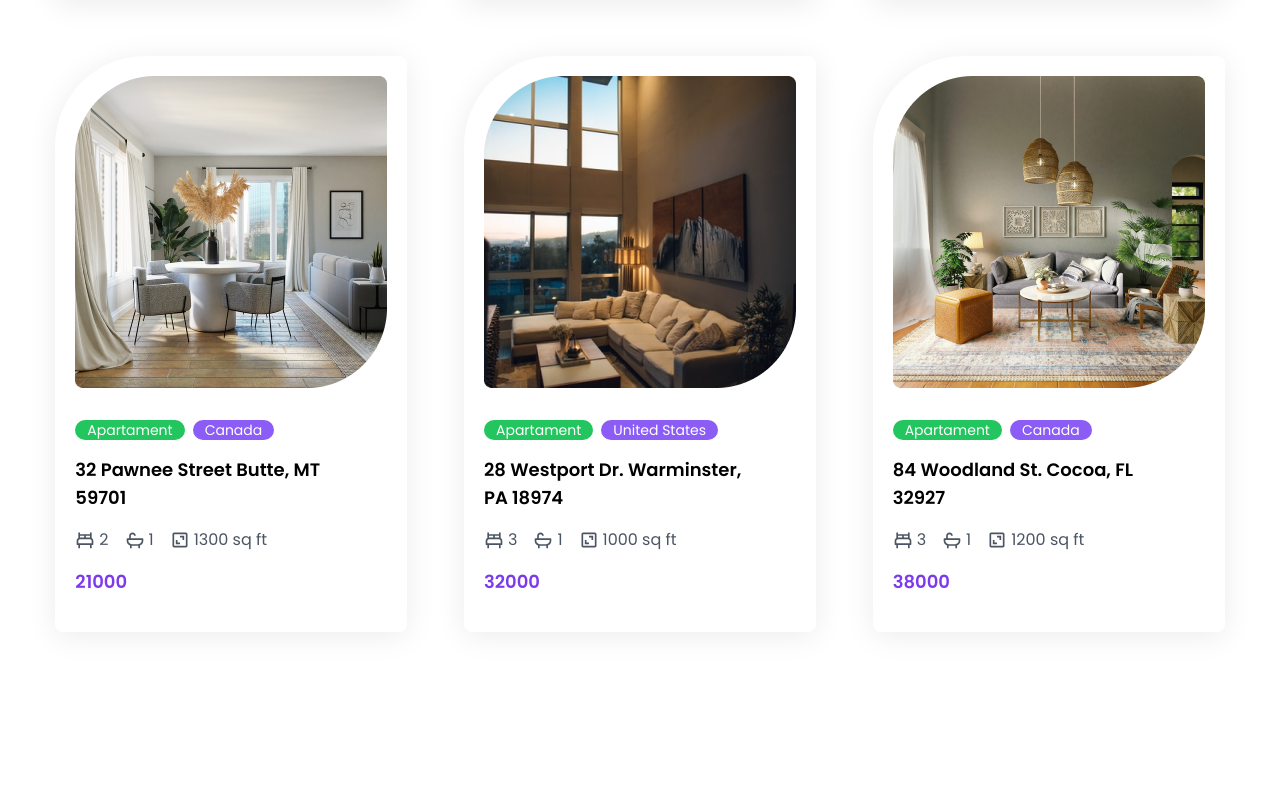
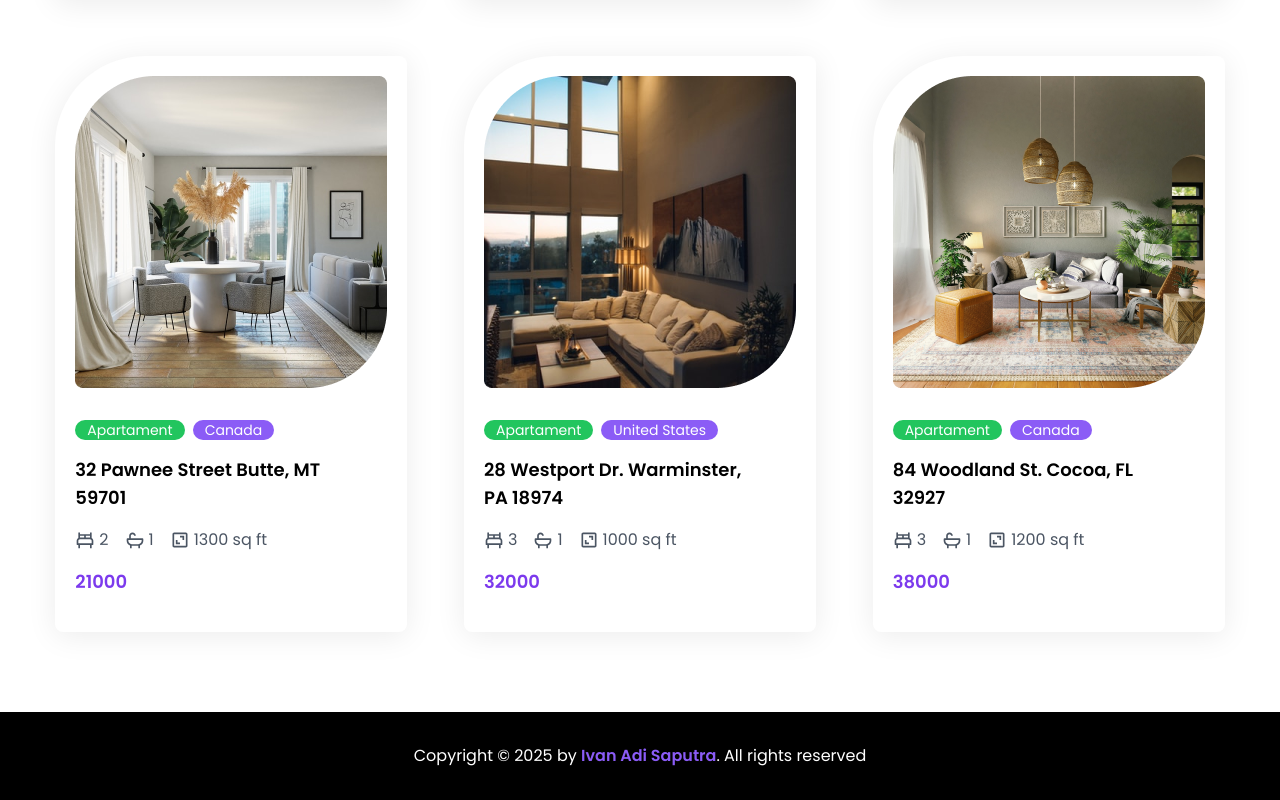
Before and after one commit to ivan-adi-saputra/real-estate, a Next.js app: page / in a window 1280 px wide. Shown: the part 3982-4782 px from the top of the page. Before the commit the page ends 4694 px from the top, so only its background shows below. Built offline with nearby package versions, Linux system fonts and the light colour scheme.

Commit message:
slicing footer

```diff
--- a/components/layouts/Footer.tsx
+++ b/components/layouts/Footer.tsx
@@ -3,7 +3,17 @@
 interface Props {}
 
 const Footer: NextPage<Props> = ({}) => {
-  return <div></div>;
+  return (
+    <footer className="bg-black py-8 text-center text-white">
+      <div className="container mx-auto">
+        Copyright &copy; 2025 by{" "}
+        <a target="_blank" href="" className="text-violet-500 font-semibold">
+          Ivan Adi Saputra
+        </a>
+        . All rights reserved
+      </div>
+    </footer>
+  );
 };
 
 export default Footer;
```
